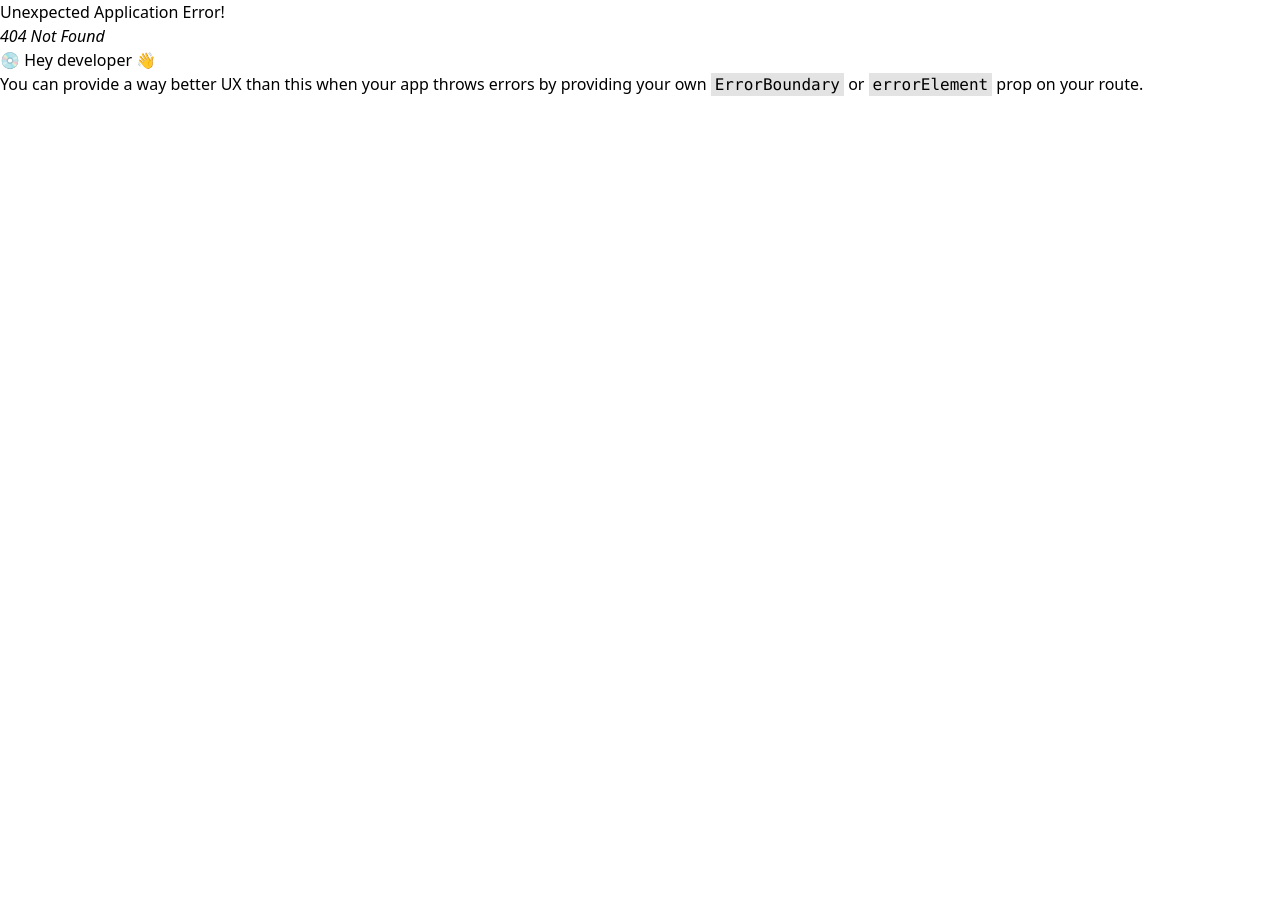
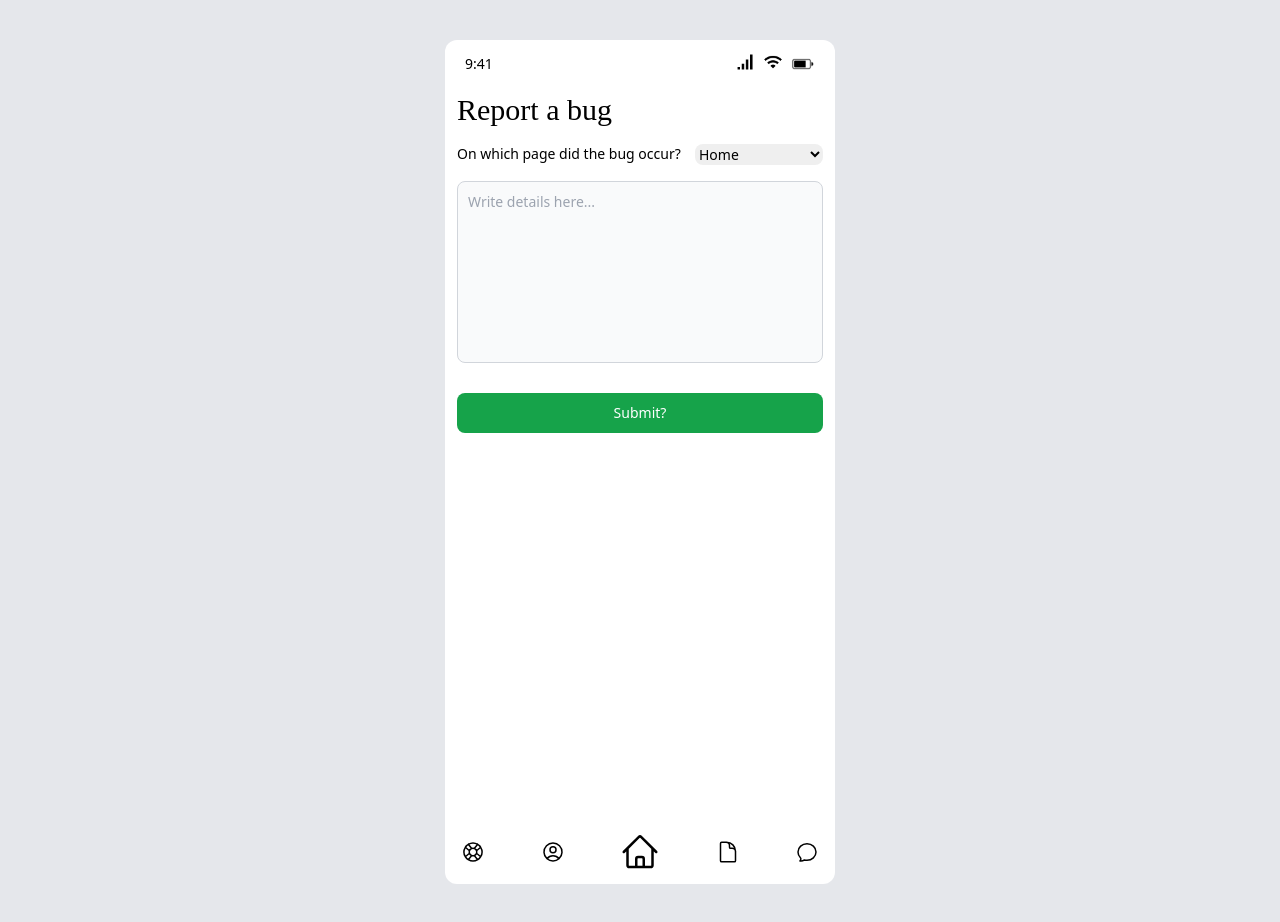
Before and after one commit to tippinsh/IUI-frontend, a React (Create React App) app: page /contact_form in a window 1280 px wide. Before the commit this address had no page. Before the commit the page ends 800 px from the top, so only its background shows below. Built offline with nearby package versions, Linux system fonts and the light colour scheme.

Commit message:
report a bug contact form

```diff
--- a/src/App.js
+++ b/src/App.js
@@ -6,6 +6,7 @@ import Survey from "./pages/Survey";
 import Account from "./pages/Account";
 import Contact from "./pages/Contact";
 import Help from "./pages/Help";
+import ContactForm from "./pages/ContactForm";
 
 const router = createBrowserRouter([
   {
@@ -32,6 +33,10 @@ const router = createBrowserRouter([
     path: "/help_now",
     element: <Help />,
   },
+  {
+    path: "/contact_form",
+    element: <ContactForm />,
+  },
 ]);
 
 function App() {
--- a/src/pages/Contact.js
+++ b/src/pages/Contact.js
@@ -15,10 +15,16 @@ function Contact() {
         >
           I need help with a gambling addiction
         </Link>
-        <Link className="bg-white border border-gray-200 rounded-lg shadow p-4 tracking-tight text-gray-600 mx-3 mt-4">
+        <Link
+          to="/contact_form"
+          className="bg-white border border-gray-200 rounded-lg shadow p-4 tracking-tight text-gray-600 mx-3 mt-4"
+        >
           Report a bug
         </Link>
-        <Link className="bg-white border border-gray-200 rounded-lg shadow p-4 tracking-tight text-gray-600 mx-3 mt-4">
+        <Link
+          to="/contact_form"
+          className="bg-white border border-gray-200 rounded-lg shadow p-4 tracking-tight text-gray-600 mx-3 mt-4"
+        >
           I need to speak with someone about my report
         </Link>
         <div className="mt-auto">
--- /dev/null
+++ b/src/pages/ContactForm.js
@@ -0,0 +1,53 @@
+import Phone from "../components/Phone";
+import FooterNav from "../components/FooterNav";
+import { Link } from "react-router-dom";
+
+function ContactForm() {
+  return (
+    <Phone>
+      <div className="flex flex-col h-[800px]">
+        <div className="mx-2 px-1">
+          <h2 className="text-3xl pt-1 font-gloock mb-4">Report a bug</h2>
+          <div className="flex justify-between mb-2">
+            <h3 className="text-sm">On which page did the bug occur?</h3>
+            <select className="mb-2 rounded-lg w-32 text-sm">
+              <option>Home</option>
+              <option>Report</option>
+              <option>Account</option>
+              <option>Survey</option>
+              <option>Contact</option>
+              <option>Help</option>
+            </select>
+          </div>
+
+          <form>
+            <textarea
+              id="message"
+              rows="8"
+              className="p-2.5 w-full rounded-lg text-sm text-gray-900 bg-gray-50 border border-gray-300 focus:ring-blue-500 focus:border-blue-500 resize-none"
+              placeholder="Write details here..."
+            ></textarea>
+          </form>
+          <Link to="/" className="flex justify-center pt-6">
+            <button
+              type="button"
+              class="focus:outline-none text-white bg-green-600 hover:bg-green-800 focus:ring-2 focus:ring-green-300 font-medium rounded-lg text-sm px-5 py-2.5 w-full"
+            >
+              Submit?
+            </button>
+          </Link>
+        </div>
+
+        <div className="mt-auto">
+          <FooterNav></FooterNav>
+        </div>
+      </div>
+    </Phone>
+  );
+}
+
+export default ContactForm;
+
+//send num from how can we help you page that either renders speak with someone about my report
+//option or report a bug option.
+//input form remains the same.
```
